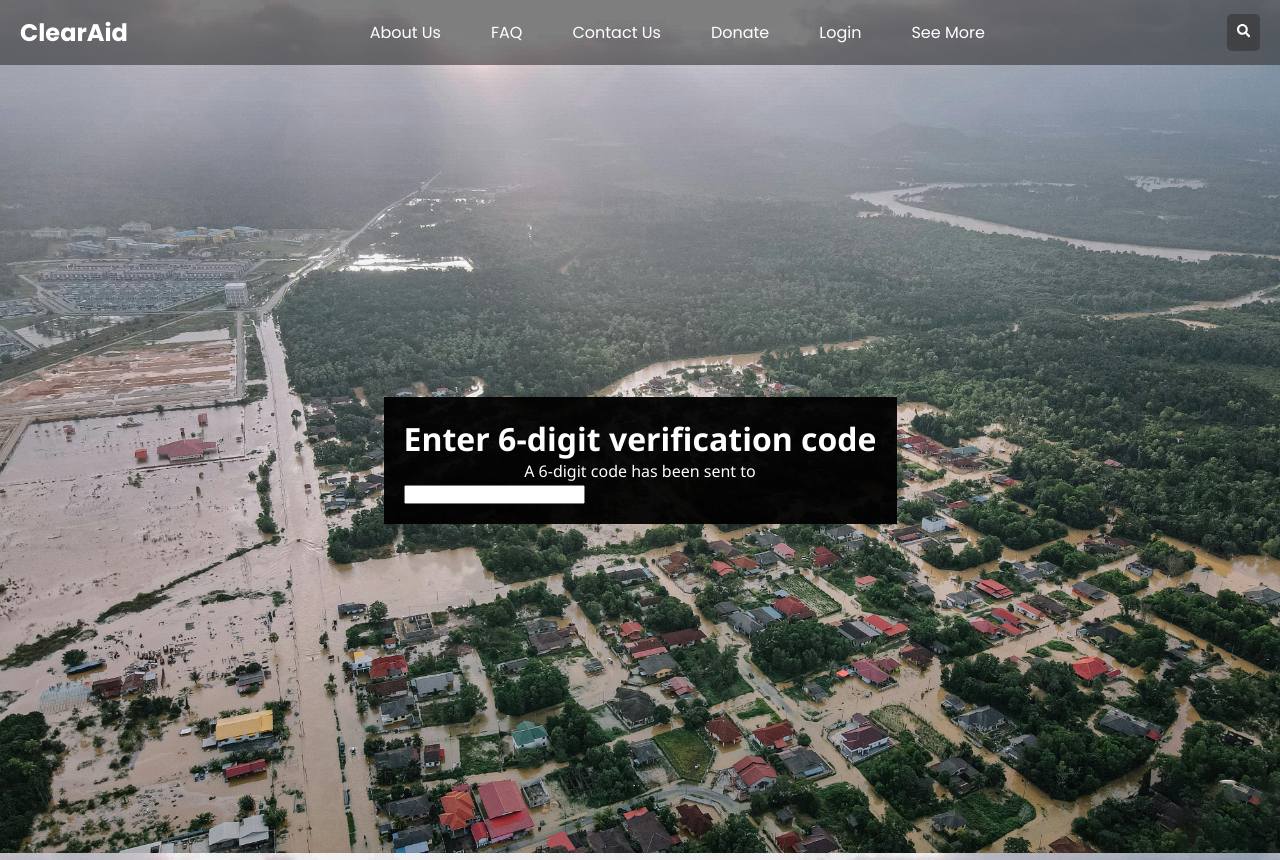
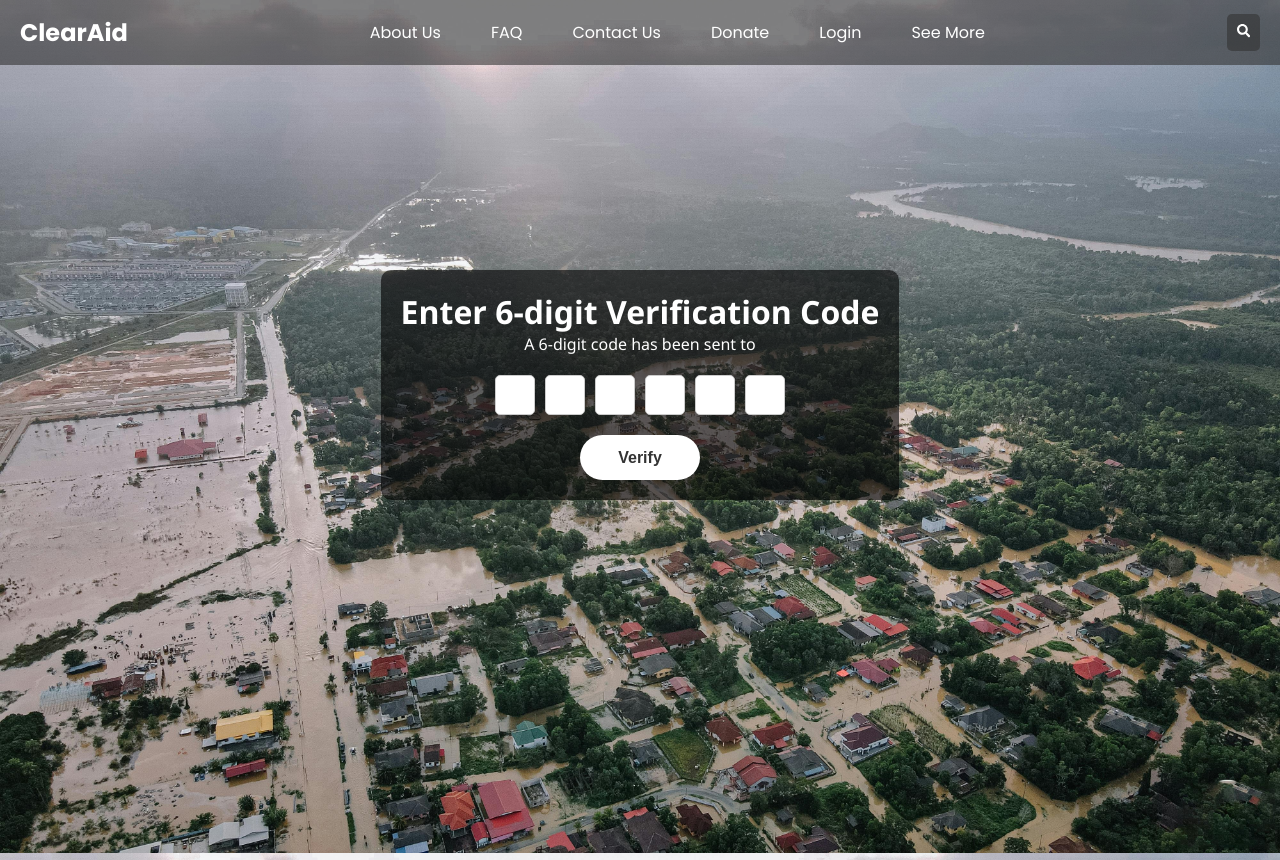
Before and after one commit to fardeensadab/Altruist, a React (Vite) app in the folder Frontend/: page /verify-registration in a window 1280 px wide. Built offline with nearby package versions, Linux system fonts and the light colour scheme.

Commit message:
Added the page for email verification

```diff
--- a/Frontend/src/App.jsx
+++ b/Frontend/src/App.jsx
@@ -1,7 +1,7 @@
 import React, { useState } from "react";
 import { TopBar } from "./Components/TopBar";
 import LoginAndRegForms from "./Components/LoginAndRegForms";
-import EmailVerifier from "./Components/EmailVerifier";
+import EmailVerifier from "./Components/EmailVerifier/EmailVerifier";
 
 import DonationRequests from "./Components/HomePage/HomePage";
 import AboutUs from "./Components/Miscellaneous/AboutUs";
--- a/Frontend/src/Components/EmailVerifier.jsx
+++ /dev/null
@@ -1,25 +0,0 @@
-import React from "react";
-import { useState } from "react";
-
-export default function EmailVerifier({ email }) {
-
-    const [verificationCode, setVerificationCode] = useState("");
-
-    const handleSubmit = (e) => {
-        e.preventDefault();
-    }
-
-    return (
-        <div className="container">
-        <form className="email-verifier" onSubmit={(e) => handleSubmit(e)}>
-            <h1>Enter 6-digit verification code</h1>
-            <p>A 6-digit code has been sent to {email}</p>
-            <input
-                type="number"
-                value={verificationCode}
-                onInput={(e) => setVerificationCode(e.target.value)}
-            />
-        </form>
-        </div>
-    )
-}
--- /dev/null
+++ b/Frontend/src/Components/EmailVerifier/EmailVerifier.css
@@ -0,0 +1,59 @@
+#emailVerifierContainer {
+    display: flex;
+    position: relative;
+    top: -75px;
+    flex-direction: column;
+    align-items: center;
+    justify-content: center;
+    padding: 10px 20px 20px 20px;
+    background-color: rgba(0, 0, 0, 0.6);
+    color: #ffffff;
+    border-radius: 10px;
+}
+
+.email-verifier {
+    display: flex;
+    flex-direction: column;
+    align-items: center;
+    margin-top: 10px;
+}
+
+.input-container {
+    display: flex;
+    justify-content: space-between;
+    margin: 20px 0;
+}
+
+.verification-input {
+    width: 40px;
+    height: 40px;
+    font-size: 24px;
+    text-align: center;
+    margin: 0 5px;
+    border: 1px solid #ccc;
+    border-radius: 5px;
+}
+
+.verification-input:focus {
+    border-color: #007bff;
+    outline: none;
+}
+
+.button {
+    width: 25%;
+    height: 45px;
+    background-color: white;
+    border: none;
+    outline: none;
+    border-radius: 40px;
+    box-shadow: 0 0 10px rgba(0, 0, 0, 0.1);
+    cursor: pointer;
+    font-size: 16px;
+    color: #333;
+    font-weight: 700;
+}
+
+.button:hover {
+    background-color: #393939;
+    color: #ffffff;
+}
--- /dev/null
+++ b/Frontend/src/Components/EmailVerifier/EmailVerifier.jsx
@@ -0,0 +1,63 @@
+import React, { useState, useEffect, useRef } from "react";
+import "./EmailVerifier.css";
+
+export default function EmailVerifier({ email }) {
+    const [verificationCode, setVerificationCode] = useState(Array(6).fill(""));
+    const inputsRef = useRef([]);
+
+    const handleInputChange = (e, index) => {
+        const { value } = e.target;
+
+        // limit input to single digit
+        if (value.length > 1) {
+            return;
+        }
+
+        const newVerificationCode = [...verificationCode];
+        newVerificationCode[index] = value;
+
+        setVerificationCode(newVerificationCode);
+
+        // Move to the next input box if a digit is entered
+        if (value && index < 5) {
+            inputsRef.current[index + 1].focus();
+        }
+
+        // Move to the previous input box if backspace is pressed
+        if (!value && index > 0) {
+            inputsRef.current[index - 1].focus();
+        }
+    };
+
+    const handleSubmit = (e) => {
+        e.preventDefault();
+        // Convert the array of digits into a single string
+        const code = verificationCode.join("");
+        console.log("Verification Code Submitted:", code);
+        // verification logic here
+    };
+
+    return (
+        <div className="container" id="emailVerifierContainer">
+            <form className="email-verifier" onSubmit={handleSubmit}>
+                <h1>Enter 6-digit Verification Code</h1>
+                <p>A 6-digit code has been sent to {email}</p>
+                <div className="input-container">
+                    {verificationCode.map((digit, index) => (
+                        <input
+                            key={index}
+                            type="text"
+                            maxLength="1"
+                            value={digit}
+                            onChange={(e) => handleInputChange(e, index)}
+                            ref={(el) => (inputsRef.current[index] = el)}
+                            className="verification-input"
+                            aria-label={`Digit ${index + 1}`}
+                        />
+                    ))}
+                </div>
+                <button type="submit" className="button">Verify</button>
+            </form>
+        </div>
+    );
+}
```
Also changed, not shown: 1 other file (tests, documents, lock files or other folders).
